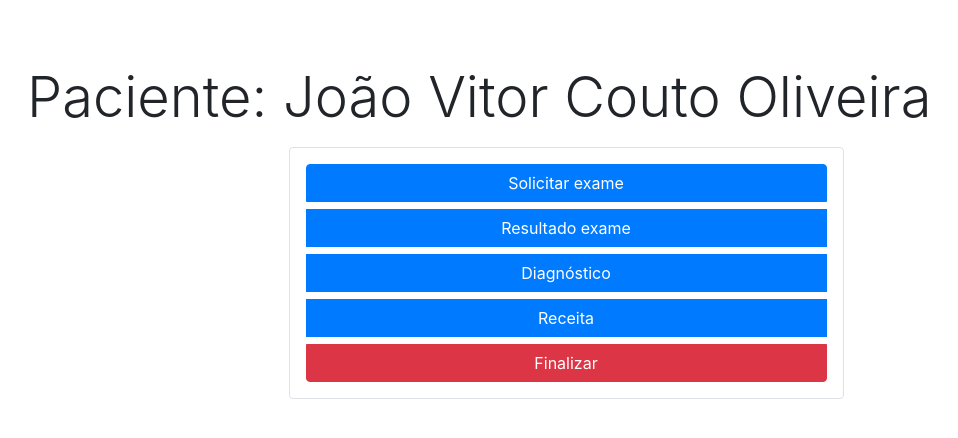
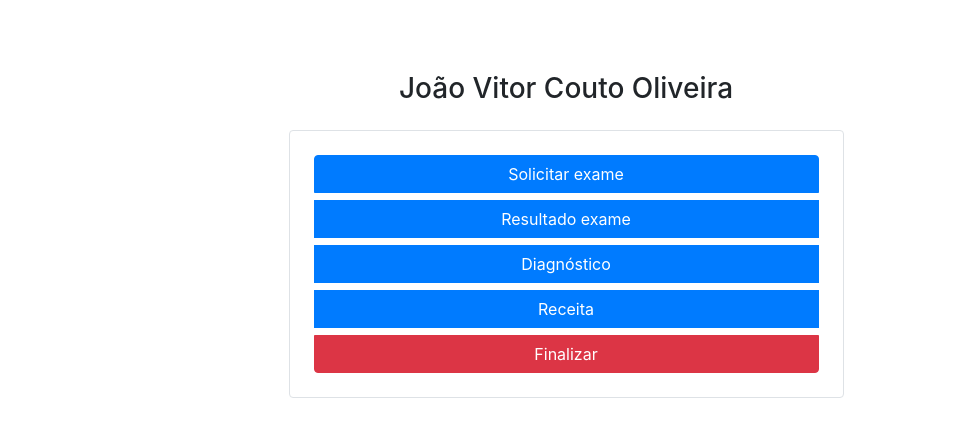
Before and after one commit to RafaelN9/Gerenciamento-de-Pacientes, a PHP site: page /atender.php in a window 1280 px wide. Shown: the part 56-494 px from the top of the page, without its empty margins (59-1017 px from the left). Run offline with PHP 8.4, Linux system fonts and the light colour scheme.

Commit message:
Update atender.php

```diff
--- a/medico/atender.php
+++ b/medico/atender.php
@@ -41,13 +41,13 @@
       </div>
 
      <div class="container">
-      <div class="mt-5 row w-100">
-      <div class="m-3 display-4">
-              Paciente: João Vitor Couto Oliveira
-            </div>
-      <div class="d-flex w-100 justify-content-center align-content-center">
+        <div class="mt-5 row justify-content-center w-100">
+            <h3 class="m-4">
+                João Vitor Couto Oliveira
+            </h3>
+            <div class="d-flex justify-content-center w-100 align-content-center">
 
-        <div class="btn-group-vertical border w-50 p-3 rounded">
+                <div class="btn-group-vertical border w-50 p-4 rounded">
                     <button type="button" class="btn btn-primary mb-2">Solicitar exame</button>
                     <button type="button" class="btn btn-primary mb-2">Resultado exame</button>
                     <button type="button" class="btn btn-primary mb-2">Diagnóstico</button>
```
Lines whose indentation alone changed are shown as unchanged.
